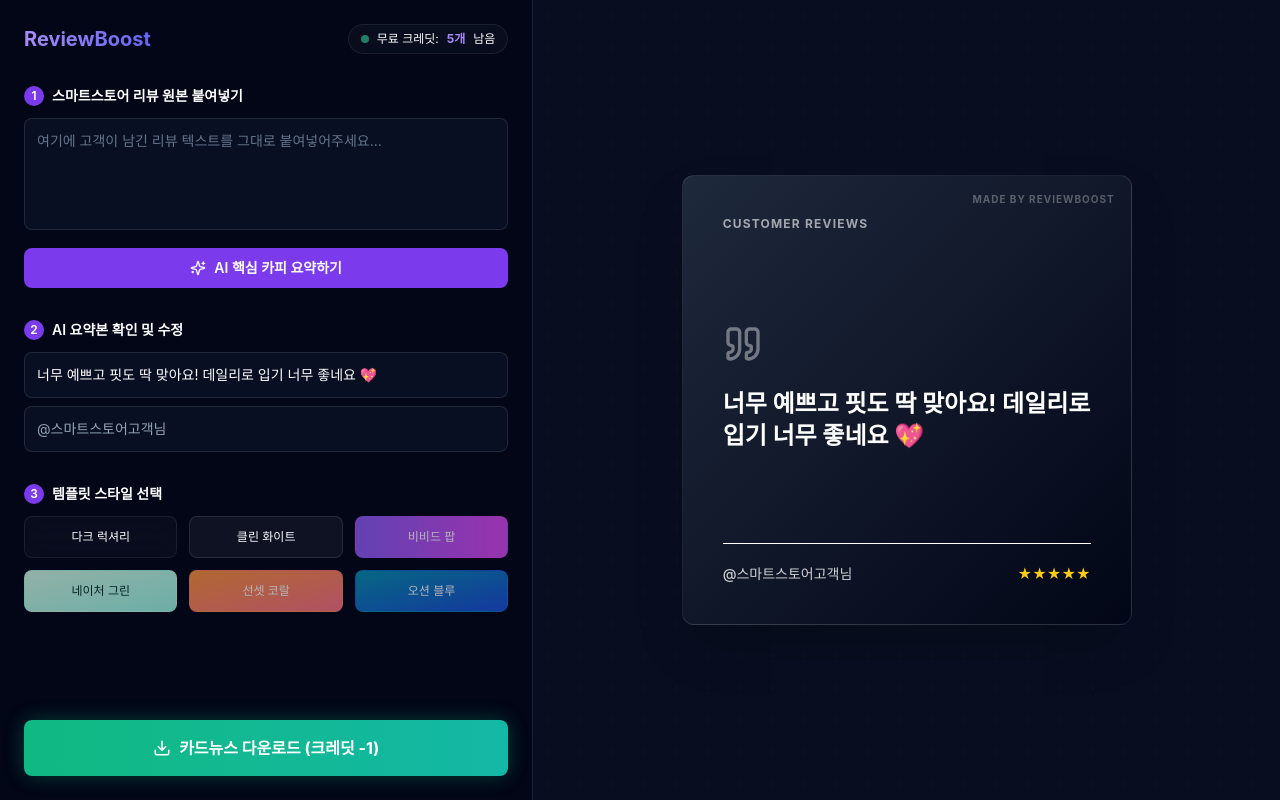
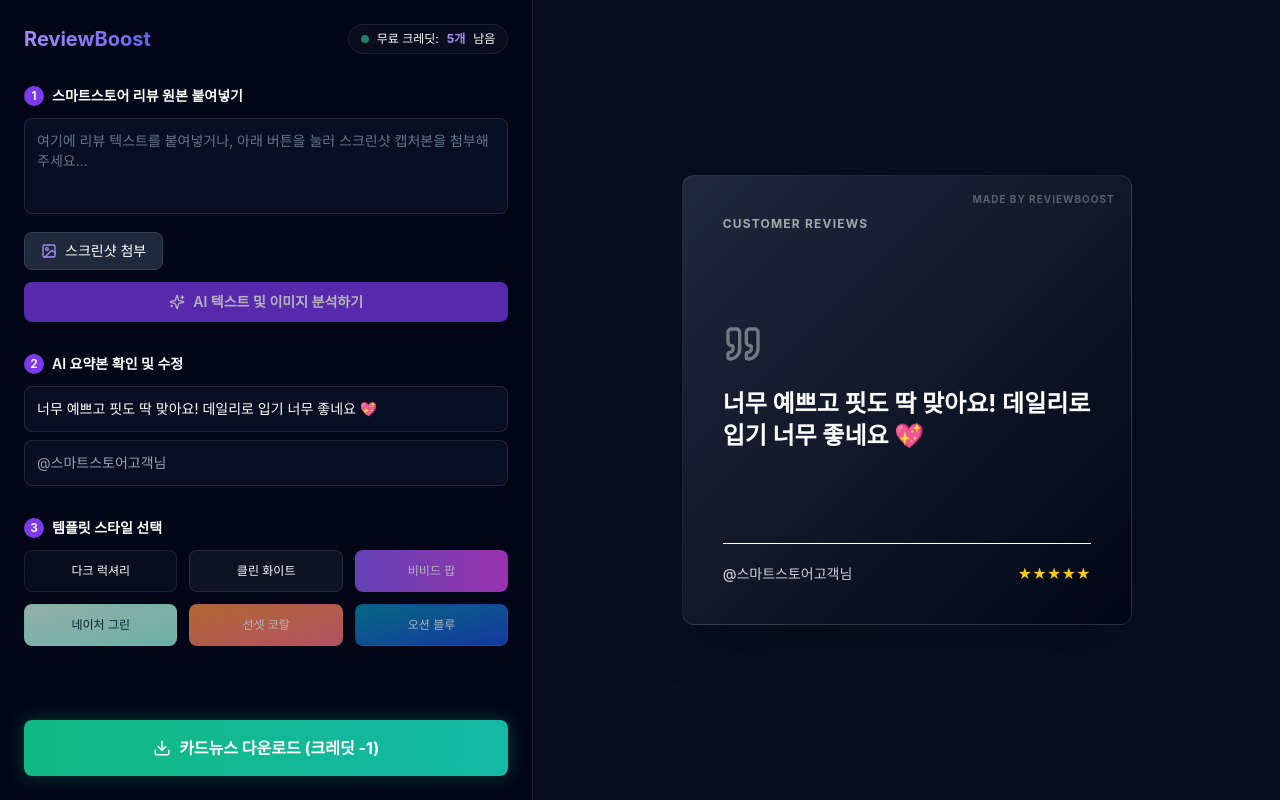
Before and after one commit to JunHoKim21/ReviewBoost-, a Next.js app: page / in a window 1280 px wide. Built offline with nearby package versions, Linux system fonts and the light colour scheme; no server answers; the database is empty; sample sign-in values are in the browser's storage.

Commit message:
feat: add image upload and multimodal gemini support

```diff
--- a/src/app/page.tsx
+++ b/src/app/page.tsx
@@ -4,13 +4,15 @@ import { useState, useRef, useEffect } from 'react';
 import { useRouter } from 'next/navigation';
 import { supabase } from '@/lib/supabase';
 import html2canvas from 'html2canvas';
-import { Quote, Download, Sparkles, AlertCircle, CheckCircle2 } from 'lucide-react';
+import { Quote, Download, Sparkles, AlertCircle, CheckCircle2, Image as ImageIcon, X } from 'lucide-react';
 
 export default function Dashboard() {
   const router = useRouter();
   const cardRef = useRef<HTMLDivElement>(null);
+  const fileInputRef = useRef<HTMLInputElement>(null);
 
   const [originalText, setOriginalText] = useState('');
+  const [imageBase64, setImageBase64] = useState<string|null>(null);
   const [summary, setSummary] = useState('너무 예쁘고 핏도 딱 맞아요! 데일리로 입기 너무 좋네요 💖');
   const [subText, setSubText] = useState('@스마트스토어고객님');
   const [theme, setTheme] = useState<'dark'|'light'|'gradient'|'nature'|'sunset'|'ocean'>('dark');
@@ -55,9 +57,31 @@ export default function Dashboard() {
     return <div className="min-h-screen bg-slate-950 flex justify-center items-center text-white"><div className="animate-pulse">Loading...</div></div>;
   }
 
+  const handleImageUpload = (e: React.ChangeEvent<HTMLInputElement>) => {
+    const file = e.target.files?.[0];
+    if (!file) return;
+
+    // 4MB 제한 (간단한 클라이언트 측 방어)
+    if (file.size > 4 * 1024 * 1024) {
+      showToast('이미지 크기는 4MB 이하여야 합니다.', 'error');
+      return;
+    }
+
+    const reader = new FileReader();
+    reader.onloadend = () => {
+      setImageBase64(reader.result as string);
+    };
+    reader.readAsDataURL(file);
+  };
+
+  const removeImage = () => {
+    setImageBase64(null);
+    if (fileInputRef.current) fileInputRef.current.value = '';
+  };
+
   const handleSummarize = async () => {
-    if (!originalText.trim()) {
-      showToast('리뷰 원본을 입력해주세요.', 'error');
+    if (!originalText.trim() && !imageBase64) {
+      showToast('리뷰 텍스트를 입력하거나 캡처 이미지를 업로드해주세요.', 'error');
       return;
     }
 
@@ -66,7 +90,7 @@ export default function Dashboard() {
       const response = await fetch('/api/summarize', {
         method: 'POST',
         headers: { 'Content-Type': 'application/json' },
-        body: JSON.stringify({ originalText })
+        body: JSON.stringify({ originalText, imageBase64 })
       });
 
       if (!response.ok) throw new Error('요약 실패');
@@ -193,18 +217,50 @@ export default function Dashboard() {
             <textarea
               value={originalText}
               onChange={e => setOriginalText(e.target.value)}
-              className="w-full h-28 p-3 glass-input rounded-lg resize-none text-sm placeholder-slate-500"
-              placeholder="여기에 고객이 남긴 리뷰 텍스트를 그대로 붙여넣어주세요..."
+              className="w-full h-24 p-3 glass-input rounded-lg resize-none text-sm placeholder-slate-500"
+              placeholder="여기에 리뷰 텍스트를 붙여넣거나, 아래 버튼을 눌러 스크린샷 캡처본을 첨부해주세요..."
             />
+
+            {/* 이미지 업로드 영역 */}
+            <div className="flex items-center gap-3">
+              <input
+                type="file"
+                accept="image/*"
+                ref={fileInputRef}
+                onChange={handleImageUpload}
+                className="hidden"
+                id="image-upload"
+              />
+              <label
+                htmlFor="image-upload"
+                className="flex items-center gap-2 px-4 py-2 bg-slate-800 hover:bg-slate-700 border border-slate-700 rounded-lg text-sm cursor-pointer transition"
+              >
+                <ImageIcon size={16} className="text-violet-400" />
+                스크린샷 첨부
+              </label>
+
+              {imageBase64 && (
+                <div className="relative group">
+                  <img src={imageBase64} alt="Preview" className="h-10 w-10 object-cover rounded border border-violet-500/50" />
+                  <button
+                    onClick={removeImage}
+                    className="absolute -top-2 -right-2 bg-red-500 text-white rounded-full p-0.5 opacity-0 group-hover:opacity-100 transition"
+                  >
+                    <X size={12} />
+                  </button>
+                </div>
+              )}
+            </div>
+
             <button
               onClick={handleSummarize}
-              disabled={isSummarizing}
-              className="w-full py-2.5 bg-violet-600 hover:bg-violet-500 rounded-lg text-sm font-semibold transition flex justify-center items-center gap-2 disabled:opacity-70"
+              disabled={isSummarizing || (!originalText.trim() && !imageBase64)}
+              className="w-full py-2.5 bg-violet-600 hover:bg-violet-500 rounded-lg text-sm font-semibold transition flex justify-center items-center gap-2 disabled:opacity-70 disabled:cursor-not-allowed mt-2"
             >
               {isSummarizing ? (
-                <span className="animate-pulse">분석 및 요약 중...</span>
+                <span className="animate-pulse">AI 멀티모달 분석 중...</span>
               ) : (
-                <><Sparkles size={16}/> AI 핵심 카피 요약하기</>
+                <><Sparkles size={16}/> AI 텍스트 및 이미지 분석하기</>
               )}
             </button>
           </div>
```
Also changed, not shown: src/app/api/summarize/route.ts (+22 -5 lines).
